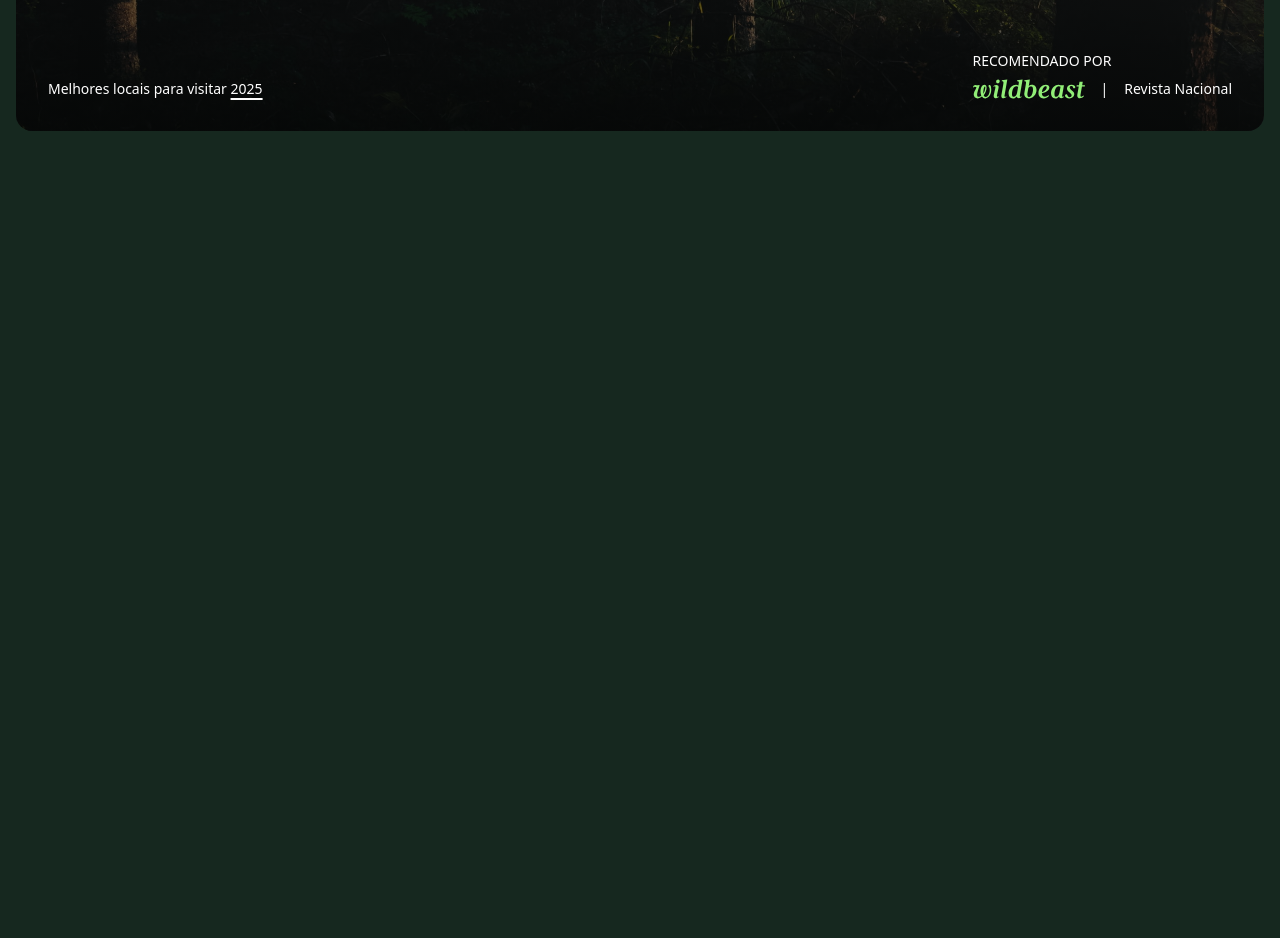
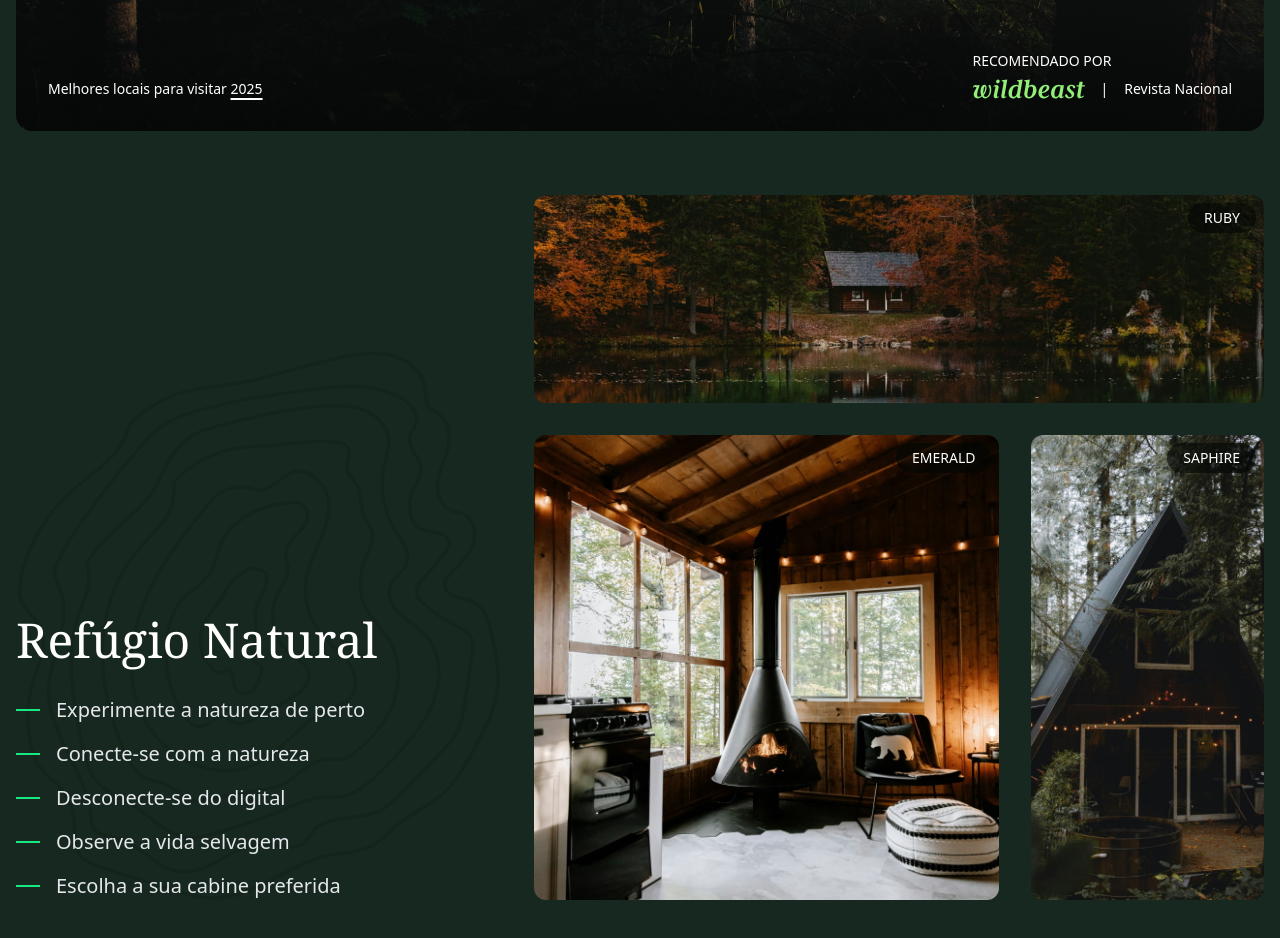
Before and after one commit to MateusFrancoDev/Forrest, a website: page src/index.html in a window 1280 px wide. Shown: the part 640-1578 px from the top of the page. Before the commit the page ends 1155 px from the top, so only its background shows below. Drawn offline with Linux system fonts and the light colour scheme.

Commit message:
Area do Refúgio

```diff
--- a/src/index.html
+++ b/src/index.html
@@ -54,5 +54,34 @@
   </div>
 </main>
 
+<section id="acomodacoes" class="container grid lg:grid-cols-[2fr_3fr] gap-8 pt-16 mb-12 sm:mb-16">
+  <div class="content-end bg-[url('./img/padrao.svg')] bg-no-repeat bg-contain bg-left-bottom">
+    <h2 class="text-white mb-8 text-4xl font-serif lg:text-5xl">Refúgio Natural</h2>
+    <ul class="text-gray-200 *:flex *:items-center *:gap-4 grid gap-4 sm:text-xl">
+      <li class=""><span class="h-0.5 w-6 bg-verde-400 inline-block"></span>Experimente a natureza de perto</li>
+      <li><span class="h-0.5 w-6 bg-verde-400 inline-block"></span>Conecte-se com a natureza</li>
+      <li><span class="h-0.5 w-6 bg-verde-400 inline-block"></span>Desconecte-se do digital</li>
+      <li><span class="h-0.5 w-6 bg-verde-400 inline-block"></span>Observe a vida selvagem</li>
+      <li><span class="h-0.5 w-6 bg-verde-400 inline-block"></span>Escolha a sua cabine preferida</li>
+    </ul>
+  </div>
+  <div class="grid grid-cols-[2fr_1fr] gap-4 sm:gap-8">
+    <div class="col-span-full grid *:col-start-1 *:row-start-1">
+      <img class="h-52 w-full object-cover rounded-xl" src="./img/casa1.jpg" alt="Casa 1"/>
+      <span class=" m-2 self-start justify-self-end uppercase text-white rounded-full bg-verde-950/60 px-4 py-2 text-sm/none">Ruby</span>
+    </div>
+
+    <div class="grid *:col-start-1 *:row-start-1">
+      <img class="size-full object-cover rounded-xl" src="./img/casa2.jpg" alt="Casa 2"/>
+      <span class=" m-2 self-start justify-self-end uppercase text-white rounded-full bg-verde-950/60 px-4 py-2 text-sm/none">Emerald</span>
+    </div>
+
+    <div class="grid *:col-start-1 *:row-start-1">
+      <img class="size-full object-cover rounded-xl" src="./img/casa3.jpg" alt="Casa 3"/>
+      <span class=" m-2 self-start justify-self-end uppercase text-white rounded-full bg-verde-950/60 px-4 py-2 text-sm/none">Saphire</span>
+    </div>
+  </div>
+</section>
+
 </body>
 </html>
```
Also changed, not shown: src/output.css.
